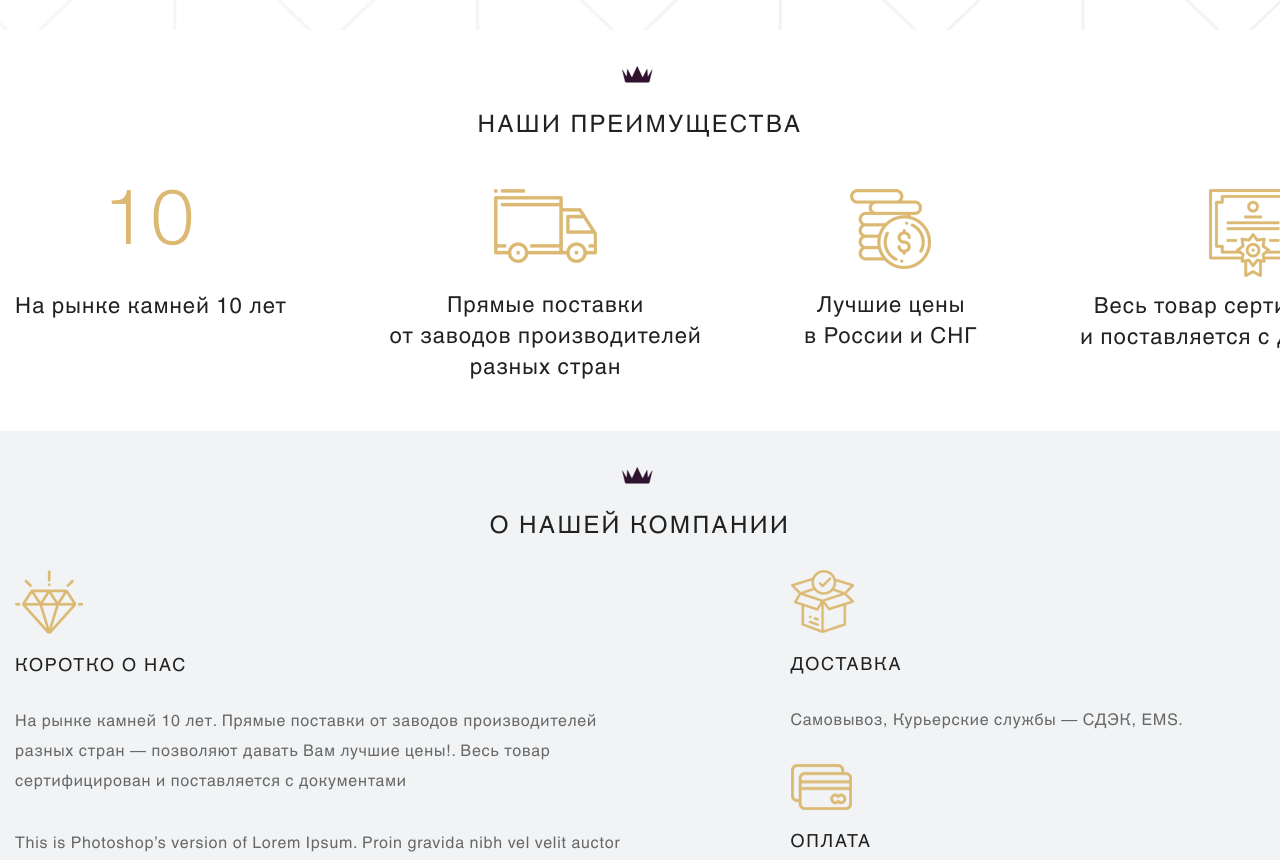
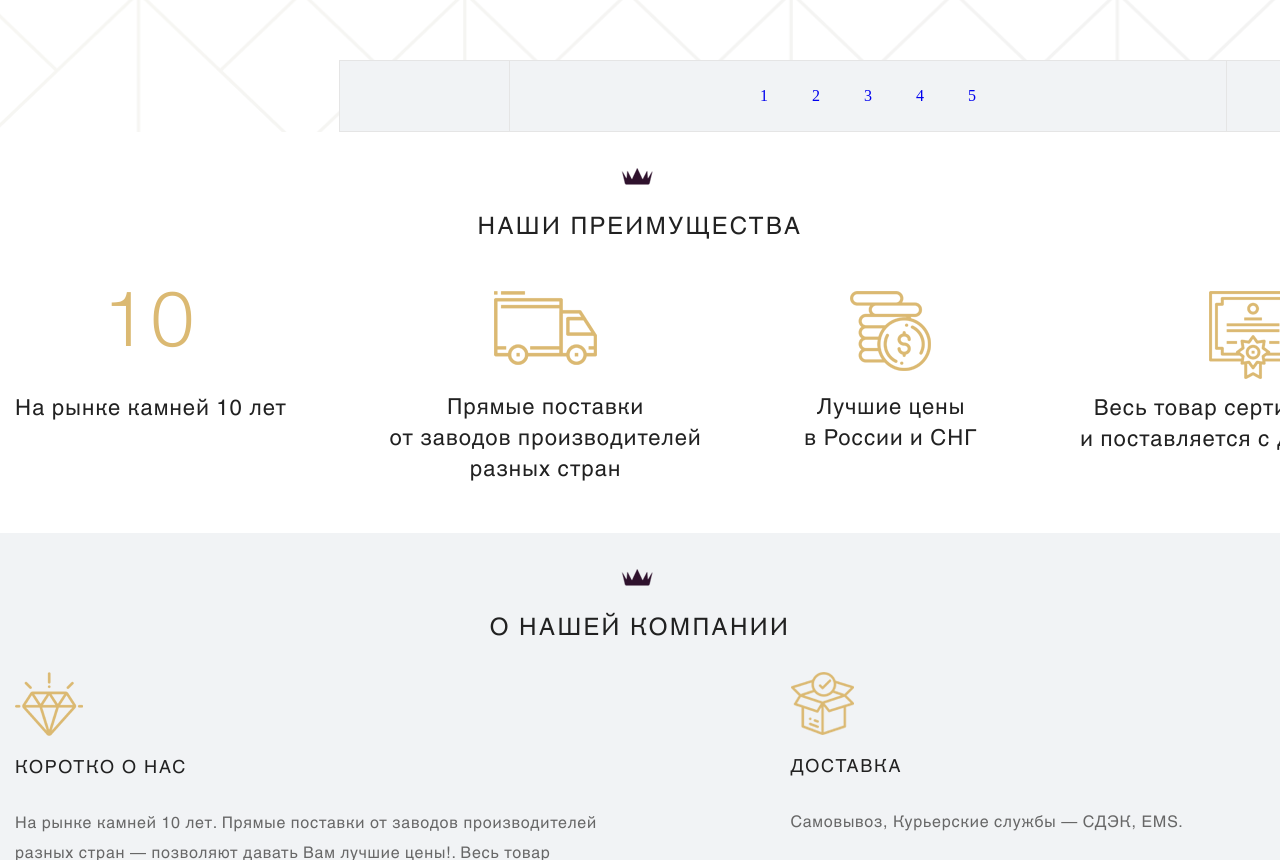
Before and after one commit to yashinamn/site-IVIT-tsar, a plain HTML site: page index.html in a window 1280 px wide. Shown: the part 2083-2943 px from the top of the page. Drawn offline with Linux system fonts and the light colour scheme; files whose address does not match are found by name.

Commit message:
добавила слайдер под каталогом

```diff
--- a/index.html
+++ b/index.html
@@ -123,6 +123,20 @@
                             <p class="products__art">E-F/VVS (3/3) 1</p>
                             <span class="products__price">от 150 руб.</span>
                             <a href="#" class="product__buy-button">Добавить в корзину</a>
+                        </div>
+                    </div>
+                    <div></div>
+                    <div class="catalog__slider">
+                        <div class="slider">
+                            <a href="#" class="button-back"></a>
+                            <div class="slider__numbers">
+                                <a href="#" class="slider__number">1</a>
+                                <a href="#" class="slider__number">2</a>
+                                <a href="#" class="slider__number">3</a>
+                                <a href="#" class="slider__number">4</a>
+                                <a href="#" class="slider__number">5</a>
+                            </div>
+                            <a href="#" class="button-forward"></a>
                         </div>
                     </div>
                 </div>
--- a/style.css
+++ b/style.css
@@ -359,6 +359,7 @@ li {
     grid-gap: 56px;
     background-color: transparent;
     padding: 30px;
+
 }
 
 .products__card {
@@ -434,6 +435,52 @@ li {
     border: 1px solid #232323;
     background-color: #ffffff;
 }
+
+.catalog__slider {
+    padding: 0 30px;
+}
+
+.slider {
+    display: flex;
+    height: 70px;
+    width: 100%;
+    background-color: #f1f3f5;;
+    border: 1px solid #e5e5e5;
+    align-items: center;
+}
+
+.button-back {
+    display: inline-block;
+    width: 16%;
+    height: 100%;
+    border-right: 1px solid #e5e5e5;
+}
+
+.slider__numbers {
+    flex-grow: 1;
+    display: flex;
+    justify-content: center;
+}
+
+.slider__number {
+    line-height: 50px;
+    border-radius: 50%;
+    padding: 0 22px;
+
+}
+
+.slider__number:hover {
+    background-color: #fff;
+    box-shadow: 0 4px 51px rgba(2, 4, 5, 0.13);
+}
+
+.button-forward {
+    display: inline-block;
+    width: 16%;
+    height: 100%;
+    border-left: 1px solid #e5e5e5;
+}
+
 
 .preferences-wrapper {
     display: flex;
```
Also changed, not shown: 1 other file.
